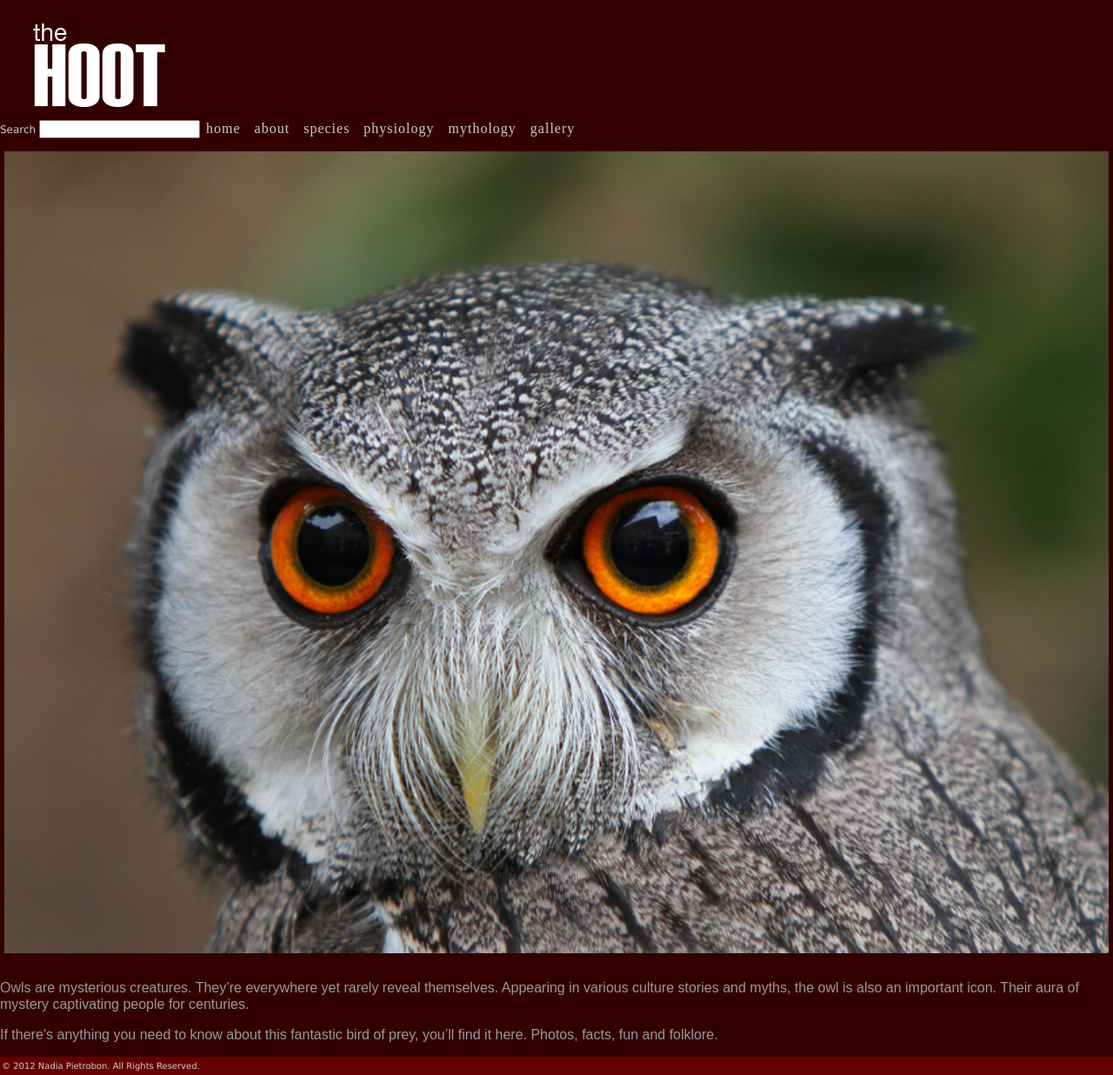
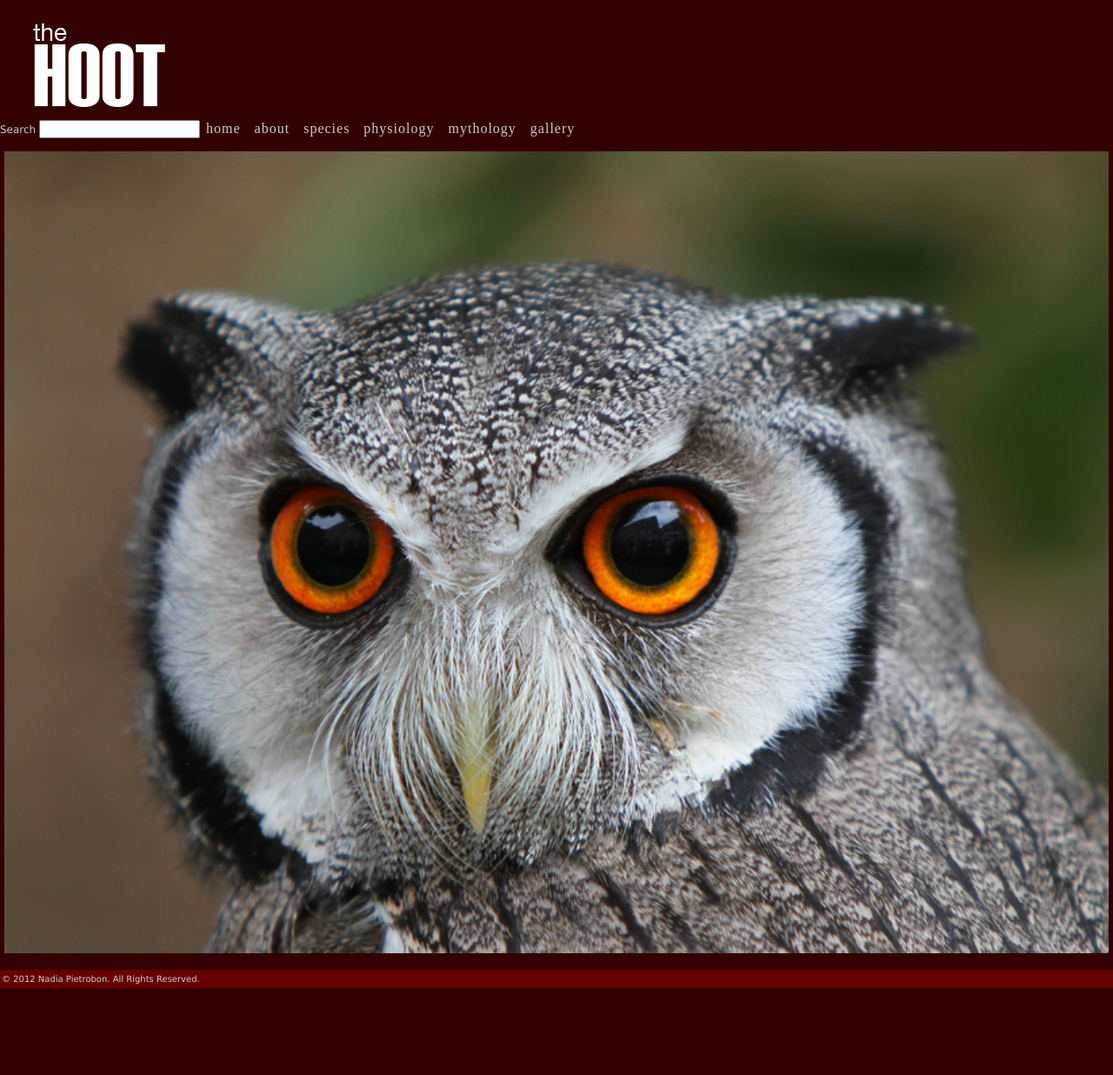
Before and after one commit to NightLightVixen/large-data-website, a Jekyll site: the page built from index.html, in a window 1280 px wide. Shown: the whole page at 87% size. Built offline with Jekyll 4.4.1, drawn with Linux system fonts in a browser that asks for light colours; Markdown is read by kramdown in place of the engine named in the settings; after the commit the page ends 1136 px from its top, so only the background shows below that.

Commit message:
fixed link

```diff
--- a/index.html
+++ b/index.html
@@ -19,7 +19,7 @@
   	<nav class="navbox">
 
     	<div class="unit">
-      		<a href="/large-data-website/rehab.html">home</a>
+      		<a href="/large-data-website/index.html">home</a>
     	</div>
     	<div class="unit">
       		<a href="about.html">about</a>
@@ -43,11 +43,6 @@
 	<img src="images/whiteface-owl.png" class="flex-img" alt="owl bilboard">
 </div>
 
-<div class="content">
-	<p>Owls are mysterious creatures. They’re everywhere yet rarely reveal themselves. Appearing in various culture stories and myths, the owl is also an important icon. Their aura of mystery captivating people for centuries.</p>
-    <p>If there’s anything you need to know about this fantastic bird of prey, you’ll find it here. Photos, facts, fun and folklore.</p>
-</div>
-
 <footer>
 	© 2012 Nadia Pietrobon. All Rights Reserved.</a>
 </footer>
```
